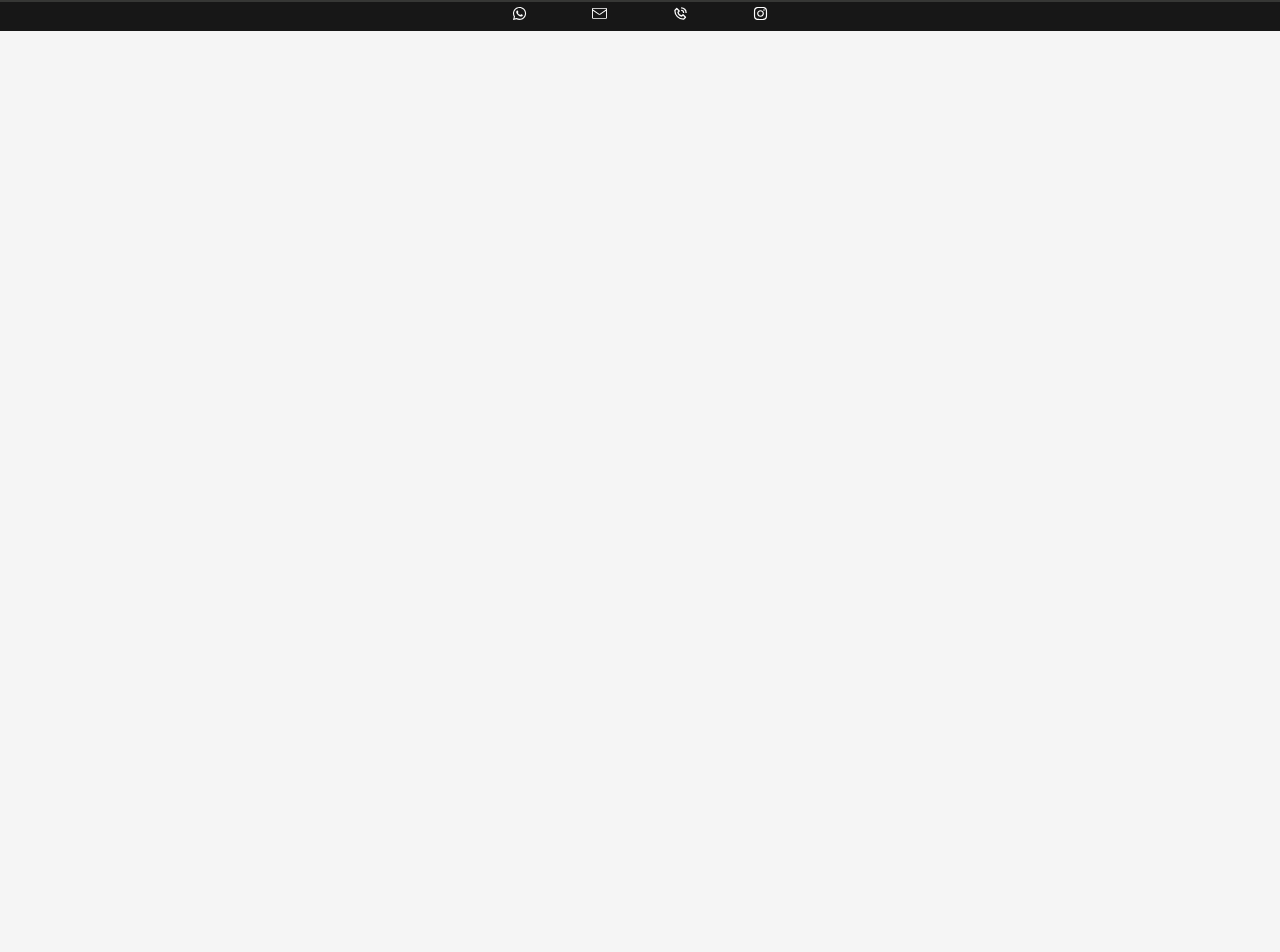
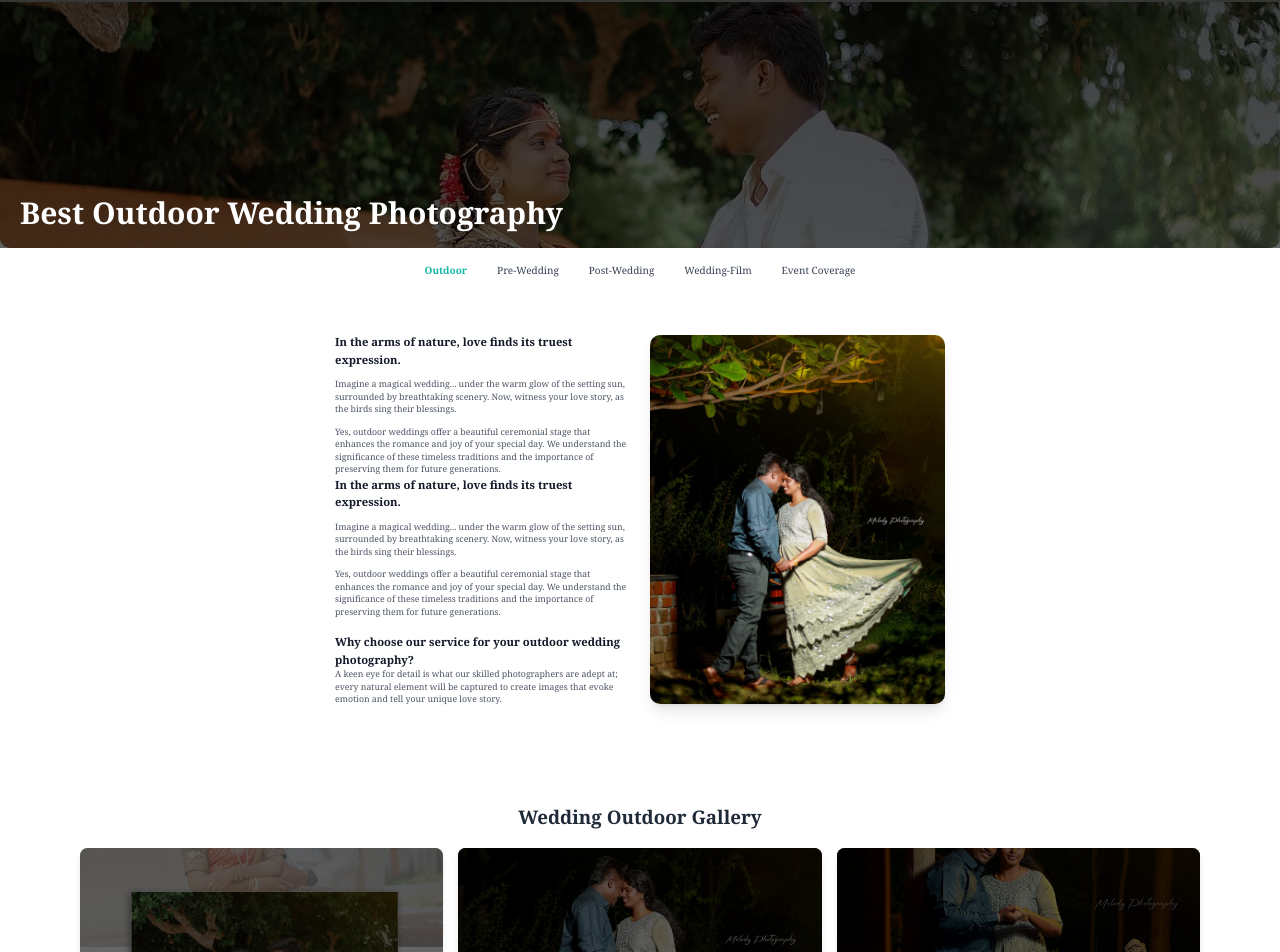
Before and after one commit to vgsanjaykumar/ps, a React (Vite) app: page /weddings/outdoor in a window 1280 px wide. Shown: the part 52-1004 px from the top of the page. Before the commit the page ends 800 px from the top, so only its background shows below. Built offline with nearby package versions, Linux system fonts and the light colour scheme.

Commit message:
weeding section

```diff
--- a/index.html
+++ b/index.html
@@ -2,11 +2,11 @@
 <html lang="en">
   <head>
 	<meta charset="UTF-8" />
-	<link rel="icon" href="/assets/natarajan and co mrng.jpg" />
+	<link rel="icon" href="/award/hero-1.jpeg" />
 	<meta name="viewport" content="width=device-width, initial-scale=1.0" />
 	<meta http-equiv="X-UA-Compatible" content="IE=7" />
 	<meta property="og:type" content="website" />
-	<meta property="og:title" content="Natarajan And Co , Karaikudi" />
+	<meta property="og:title" content="Melody PhotoGraphy" />
 	<meta property="og:url" content="https://natarajanandco.com/ " />
 	<meta property="og:image" content="https://natarajanandco.com/assets/natarajan.jpg" />
 	<title>Melody PhotoGraphy </title>
--- a/src/App.jsx
+++ b/src/App.jsx
@@ -7,13 +7,14 @@ import { DropDown } from "./components/DropNav"
 import About from "./components/About"
 import Contact from "./components/Contact"
 
-
-
-import WhatsAppButton from "./components/Whatappbtn"
-import {  Route, Routes } from "react-router-dom"
+import { Route, Routes } from "react-router-dom"
 
 import Home from "./components/Home"
 import Footer1 from "./components/Footer"
+
+import Weddinghome from "./components/Wedd/Weddinghome"
+
+
 
 
 
@@ -32,9 +33,11 @@ function App() {
         <Route path="/" element={<Home />} />
         <Route path="/About" element={<About />} />
         <Route path="/Contact" element={<Contact />} />
+        <Route path="/weddings/outdoor" element={<Weddinghome />} />
 
 
       </Routes>
+
 
 
       <Footer1 />
--- /dev/null
+++ b/src/components/Wedd/Outdoorgallery.jsx
@@ -0,0 +1,45 @@
+import React from "react";
+
+const weddingPhotos = [
+    { id: 1, name: "Varuna Thapar + Nikhil Sayli", image: "/award/img01.jpeg" },
+    { id: 2, name: "Janani + Arvind", image: "/award/img07.jpeg" },
+    { id: 3, name: "Karthika + Sachin Kumar", image: "/award/img06.jpeg" },
+    { id: 4, name: "Alekhya + Sai Teja", image: "/award/img03.jpeg" },
+    { id: 5, name: "Lavanya Yaddanapudi + Sreevathaan", image: "/award/img06.jpeg" },
+    { id: 6, name: "Varuna Thapar + Nikhil Sayli", image: "/award/img01.jpeg" },
+    { id: 7, name: "Janani + Arvind", image: "/award/img07.jpeg" },
+    { id: 8, name: "Karthika + Sachin Kumar", image: "/award/img06.jpeg" },
+    { id: 9, name: "Alekhya + Sai Teja", image: "/award/img03.jpeg" },
+
+
+];
+
+export default function OutdoorGallery() {
+    return (
+        <div className="relative bg-white py-24 px-6 md:px-6 lg:px-32">
+            <h2 className="text-3xl font-bold text-gray-800 text-center mb-8">
+                Wedding Outdoor Gallery
+            </h2>
+
+
+            <div className="grid grid-cols-1 sm:grid-cols-2 lg:grid-cols-3 gap-6">
+                {weddingPhotos.map((photo) => (
+                    <div key={photo.id} className="relative group overflow-hidden rounded-xl shadow-md">
+                        <img
+                            src={photo.image}
+                            alt={photo.name}
+                            className="w-full h-72 object-cover transition-transform duration-300 group-hover:scale-105"
+                        />
+
+                        <div className="absolute inset-0 bg-black bg-opacity-60 flex items-end p-4">
+                            <h3 className="text-white text-lg font-semibold">{photo.name}</h3>
+                        </div>
+                    </div>
+                ))}
+            </div>
+
+
+
+        </div>
+    );
+}
--- /dev/null
+++ b/src/components/Wedd/Weddingbanner.jsx
@@ -0,0 +1,20 @@
+import weddingImage from "/award/img02.jpeg";
+
+export default function Weddingbanner() {
+
+
+    return (
+        <div className="font-sans">
+
+            <div className="relative h-[500px] md:h-[400px] lg:h-[300px] w-full rounded-b-2xl">
+                <img src={weddingImage} alt="Wedding Photography" className="w-full  h-[500px] md:h-[400px] lg:h-[300px]  object-cover rounded-b-2xl" />
+                <div className="absolute inset-0 bg-black bg-opacity-60 flex flex-col justify-end p-4 md:p-8 text-white">
+                    <h1 className="text-2xl sm:text-3xl md:text-5xl font-semibold text-center md:text-left">Best Outdoor Wedding Photography</h1>
+                </div>
+            </div>
+
+
+
+        </div>
+    );
+}
--- /dev/null
+++ b/src/components/Wedd/Weddinghome.jsx
@@ -0,0 +1,20 @@
+import React from 'react'
+import Weddingbanner from './Weddingbanner'
+import About from '../About'
+import WeddingNavbar from './Wednavbar'
+import Weddingoutdoor from './Weddingoutdoor'
+import OutdoorGallery from './Outdoorgallery'
+
+const Weddinghome = () => {
+  return (
+    <div>
+        <Weddingbanner/>
+        <WeddingNavbar/>
+        <Weddingoutdoor/>
+        <OutdoorGallery/>
+        <About/>
+    </div>
+  )
+}
+
+export default Weddinghome
--- /dev/null
+++ b/src/components/Wedd/Weddingoutdoor.jsx
@@ -0,0 +1,60 @@
+import React from "react";
+import weddingImage from "/award/img07.jpeg";
+
+export default function Weddingoutdoor() {
+    return (
+        <section className="bg-white py-10">
+            <div className="flex flex-col md:flex-row items-center gap-8 max-w-5xl mx-auto p-6">
+                <div className="md:w-1/2">
+                    <h2 className="text-lg md:text-lg font-semibold text-gray-900">
+                        In the arms of nature, love finds its truest expression.
+                    </h2>
+                    <p className="mt-4 text-gray-600 text-sm">
+                        Imagine a magical wedding... under the warm glow of the setting sun,
+                        surrounded by breathtaking scenery. Now, witness your love story, as
+                        the birds sing their blessings.
+                    </p>
+                    <p className="mt-4 text-gray-600 text-sm">
+                        Yes, outdoor weddings offer a beautiful ceremonial stage that enhances
+                        the romance and joy of your special day. We understand the
+                        significance of these timeless traditions and the importance of
+                        preserving them for future generations.
+                    </p>
+                    <h2 className="text-lg md:text-lg font-semibold text-gray-900">
+                        In the arms of nature, love finds its truest expression.
+                    </h2>
+                    <p className="mt-4 text-gray-600 text-sm">
+                        Imagine a magical wedding... under the warm glow of the setting sun,
+                        surrounded by breathtaking scenery. Now, witness your love story, as
+                        the birds sing their blessings.
+                    </p>
+                    <p className="mt-4 text-gray-600 text-sm">
+                        Yes, outdoor weddings offer a beautiful ceremonial stage that enhances
+                        the romance and joy of your special day. We understand the
+                        significance of these timeless traditions and the importance of
+                        preserving them for future generations.
+                    </p>
+
+                    <h3 className="mt-6 text-lg font-semibold text-gray-900">
+                        Why choose our service for your outdoor wedding photography?
+                    </h3>
+                    <p className=" text-gray-600 text-sm">
+                        A keen eye for detail is what our skilled photographers are adept at;
+                        every natural element will be captured to create images that evoke
+                        emotion and tell your unique love story.
+                    </p>
+                </div>
+
+
+                <div className="md:w-1/2">
+                    <img
+                        src={weddingImage}
+                        alt="Outdoor Wedding"
+                        className="w-full h-auto rounded-2xl shadow-lg"
+                    />
+                </div>
+            </div>
+        </section>
+
+    );
+}
--- a/src/components/Wedd/Wednavbar.jsx
+++ b/src/components/Wedd/Wednavbar.jsx
@@ -1,30 +1,27 @@
 import React, { useState } from "react";
+import { useNavigate } from "react-router-dom";
 
 const WeddingNavbar = () => {
-    const [active, setActive] = useState("All");
-
+    const [selectedCategory, setSelectedCategory] = useState("Outdoor");
+    const navigate = useNavigate();
     const categories = [
-        "All",
-        "Outdoor",
-        "Muslim",
-        "Christian",
-        "Brahmin",
-        "Telugu",
-        "Hindu",
-        "Engagement",
-        "Malayali",
-        "Punjabi",
+        "Outdoor", "Pre-Wedding", "Post-Wedding", "Wedding-Film",
+        "Event Coverage"
     ];
 
+    const handleCategoryClick = (category) => {
+        setSelectedCategory(category);
+        navigate(`/weddings/${category.toLowerCase()}`);
+    };
+
     return (
-        <div className="w-full bg-white shadow-md">
-            <div className="flex justify-center space-x-16 py-4 text-gray-700">
+        <div className="w-full bg-white shadow-md ">
+            <div className="flex flex-wrap justify-center gap-2 sm:gap-4 py-4 text-gray-700">
                 {categories.map((category) => (
                     <button
                         key={category}
-                        onClick={() => setActive(category)}
-                        className={`text-lg font-medium ${active === category ? "text-pink-500 font-semibold" : "hover:text-gray-900"
-                            }`}
+                        className={`px-3 py-2 sm:px-4 sm:py-2 text-xs sm:text-sm md:text-base rounded-lg transition-colors duration-300 ${selectedCategory === category ? "text-teal-500 font-semibold" : "hover:text-teal-500"}`}
+                        onClick={() => handleCategoryClick(category)}
                     >
                         {category}
                     </button>
```
